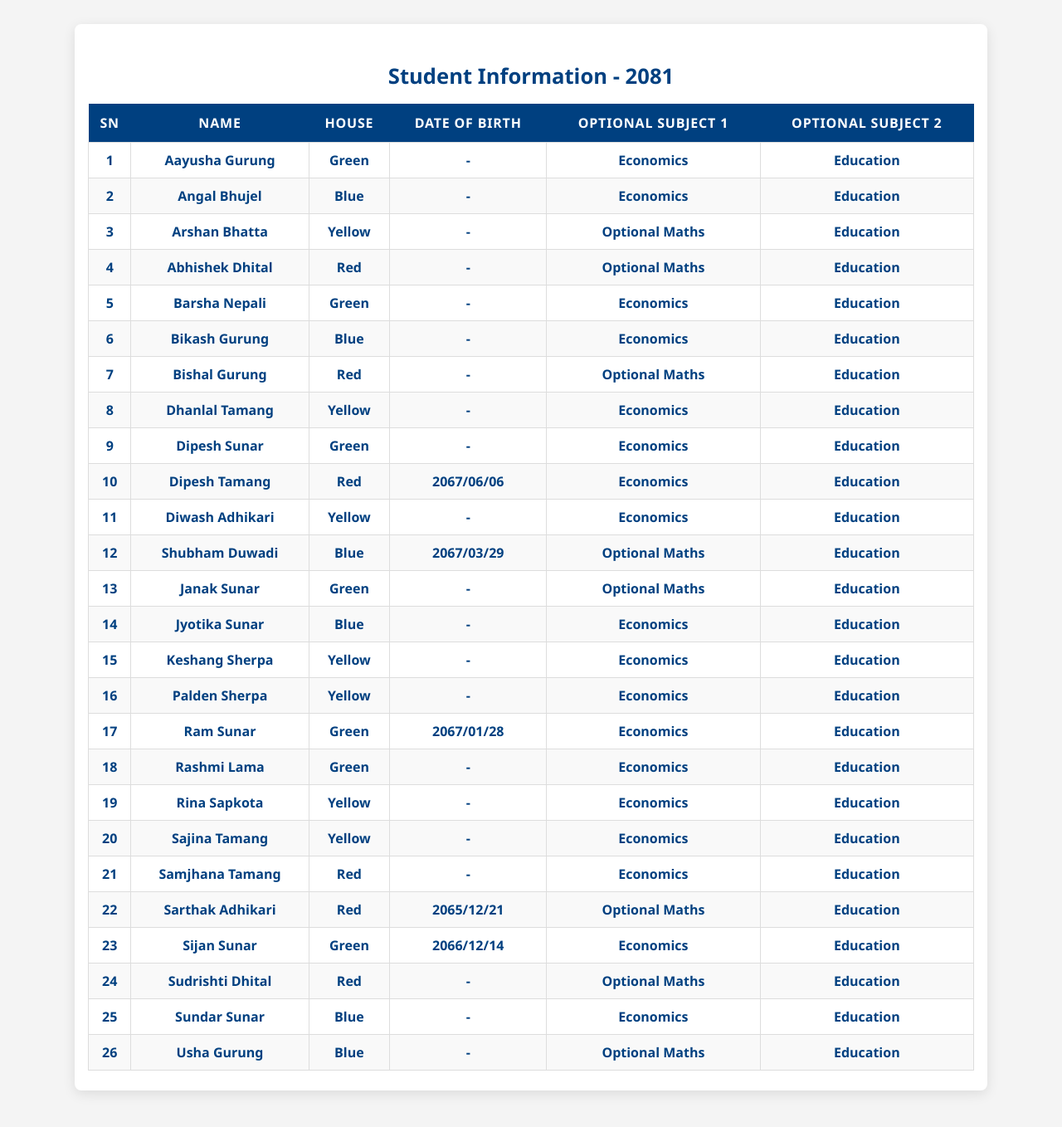
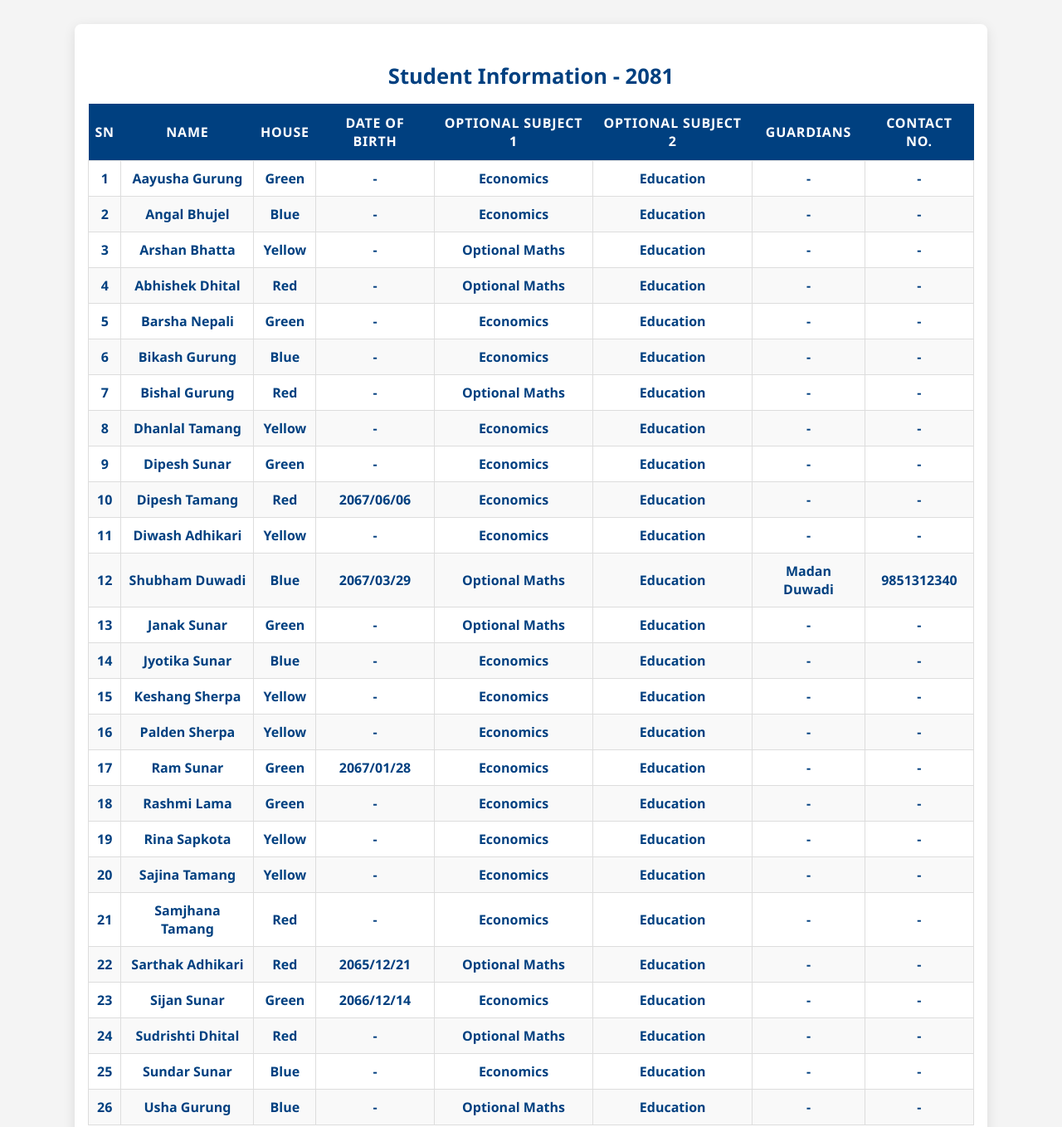
Before and after one commit to Sena201/ShreeGyanJyoti2, a plain HTML site: page class10.html in a window 1280 px wide. Shown: the part 223-1581 px from the top of the page at 83% size. Drawn offline with Linux system fonts and the light colour scheme.

Commit message:
Update class10.html

```diff
--- a/class10.html
+++ b/class10.html
@@ -194,35 +194,37 @@
         <th scope="col">Date of Birth</th>
         <th scope="col">Optional Subject 1</th>
         <th scope="col">Optional Subject 2</th>
+        <th scope="col">Guardians</th>
+        <th scope="col">Contact No.</th>
       </tr>
     </thead>
     <tbody>
-      <tr><td data-label="SN">1</td><td data-label="Name">Aayusha Gurung</td><td data-label="House">Green</td><td data-label="Date of Birth">-</td><td data-label="Optional Subject 1">Economics</td><td data-label="Optional Subject 2">Education</td></tr>
-      <tr><td data-label="SN">2</td><td data-label="Name">Angal Bhujel</td><td data-label="House">Blue</td><td data-label="Date of Birth">-</td><td data-label="Optional Subject 1">Economics</td><td data-label="Optional Subject 2">Education</td></tr>
-      <tr><td data-label="SN">3</td><td data-label="Name">Arshan Bhatta</td><td data-label="House">Yellow</td><td data-label="Date of Birth">-</td><td data-label="Optional Subject 1">Optional Maths</td><td data-label="Optional Subject 2">Education</td></tr>
-      <tr><td data-label="SN">4</td><td data-label="Name">Abhishek Dhital</td><td data-label="House">Red</td><td data-label="Date of Birth">-</td><td data-label="Optional Subject 1">Optional Maths</td><td data-label="Optional Subject 2">Education</td></tr>
-      <tr><td data-label="SN">5</td><td data-label="Name">Barsha Nepali</td><td data-label="House">Green</td><td data-label="Date of Birth">-</td><td data-label="Optional Subject 1">Economics</td><td data-label="Optional Subject 2">Education</td></tr>
-      <tr><td data-label="SN">6</td><td data-label="Name">Bikash Gurung</td><td data-label="House">Blue</td><td data-label="Date of Birth">-</td><td data-label="Optional Subject 1">Economics</td><td data-label="Optional Subject 2">Education</td></tr>
-      <tr><td data-label="SN">7</td><td data-label="Name">Bishal Gurung</td><td data-label="House">Red</td><td data-label="Date of Birth">-</td><td data-label="Optional Subject 1">Optional Maths</td><td data-label="Optional Subject 2">Education</td></tr>
-      <tr><td data-label="SN">8</td><td data-label="Name">Dhanlal Tamang</td><td data-label="House">Yellow</td><td data-label="Date of Birth">-</td><td data-label="Optional Subject 1">Economics</td><td data-label="Optional Subject 2">Education</td></tr>
-      <tr><td data-label="SN">9</td><td data-label="Name">Dipesh Sunar</td><td data-label="House">Green</td><td data-label="Date of Birth">-</td><td data-label="Optional Subject 1">Economics</td><td data-label="Optional Subject 2">Education</td></tr>
-      <tr><td data-label="SN">10</td><td data-label="Name">Dipesh Tamang</td><td data-label="House">Red</td><td data-label="Date of Birth">2067/06/06</td><td data-label="Optional Subject 1">Economics</td><td data-label="Optional Subject 2">Education</td></tr>
-      <tr><td data-label="SN">11</td><td data-label="Name">Diwash Adhikari</td><td data-label="House">Yellow</td><td data-label="Date of Birth">-</td><td data-label="Optional Subject 1">Economics</td><td data-label="Optional Subject 2">Education</td></tr>
-      <tr><td data-label="SN">12</td><td data-label="Name">Shubham Duwadi</td><td data-label="House">Blue</td><td data-label="Date of Birth">2067/03/29</td><td data-label="Optional Subject 1">Optional Maths</td><td data-label="Optional Subject 2">Education</td></tr>
-      <tr><td data-label="SN">13</td><td data-label="Name">Janak Sunar</td><td data-label="House">Green</td><td data-label="Date of Birth">-</td><td data-label="Optional Subject 1">Optional Maths</td><td data-label="Optional Subject 2">Education</td></tr>
-      <tr><td data-label="SN">14</td><td data-label="Name">Jyotika Sunar</td><td data-label="House">Blue</td><td data-label="Date of Birth">-</td><td data-label="Optional Subject 1">Economics</td><td data-label="Optional Subject 2">Education</td></tr>
-      <tr><td data-label="SN">15</td><td data-label="Name">Keshang Sherpa</td><td data-label="House">Yellow</td><td data-label="Date of Birth">-</td><td data-label="Optional Subject 1">Economics</td><td data-label="Optional Subject 2">Education</td></tr>
-      <tr><td data-label="SN">16</td><td data-label="Name">Palden Sherpa</td><td data-label="House">Yellow</td><td data-label="Date of Birth">-</td><td data-label="Optional Subject 1">Economics</td><td data-label="Optional Subject 2">Education</td></tr>
-      <tr><td data-label="SN">17</td><td data-label="Name">Ram Sunar</td><td data-label="House">Green</td><td data-label="Date of Birth">2067/01/28</td><td data-label="Optional Subject 1">Economics</td><td data-label="Optional Subject 2">Education</td></tr>
-      <tr><td data-label="SN">18</td><td data-label="Name">Rashmi Lama</td><td data-label="House">Green</td><td data-label="Date of Birth">-</td><td data-label="Optional Subject 1">Economics</td><td data-label="Optional Subject 2">Education</td></tr>
-      <tr><td data-label="SN">19</td><td data-label="Name">Rina Sapkota</td><td data-label="House">Yellow</td><td data-label="Date of Birth">-</td><td data-label="Optional Subject 1">Economics</td><td data-label="Optional Subject 2">Education</td></tr>
-      <tr><td data-label="SN">20</td><td data-label="Name">Sajina Tamang</td><td data-label="House">Yellow</td><td data-label="Date of Birth">-</td><td data-label="Optional Subject 1">Economics</td><td data-label="Optional Subject 2">Education</td></tr>
-      <tr><td data-label="SN">21</td><td data-label="Name">Samjhana Tamang</td><td data-label="House">Red</td><td data-label="Date of Birth">-</td><td data-label="Optional Subject 1">Economics</td><td data-label="Optional Subject 2">Education</td></tr>
-      <tr><td data-label="SN">22</td><td data-label="Name">Sarthak Adhikari</td><td data-label="House">Red</td><td data-label="Date of Birth">2065/12/21</td><td data-label="Optional Subject 1">Optional Maths</td><td data-label="Optional Subject 2">Education</td></tr>
-      <tr><td data-label="SN">23</td><td data-label="Name">Sijan Sunar</td><td data-label="House">Green</td><td data-label="Date of Birth">2066/12/14</td><td data-label="Optional Subject 1">Economics</td><td data-label="Optional Subject 2">Education</td></tr>
-      <tr><td data-label="SN">24</td><td data-label="Name">Sudrishti Dhital</td><td data-label="House">Red</td><td data-label="Date of Birth">-</td><td data-label="Optional Subject 1">Optional Maths</td><td data-label="Optional Subject 2">Education</td></tr>
-      <tr><td data-label="SN">25</td><td data-label="Name">Sundar Sunar</td><td data-label="House">Blue</td><td data-label="Date of Birth">-</td><td data-label="Optional Subject 1">Economics</td><td data-label="Optional Subject 2">Education</td></tr>
-      <tr><td data-label="SN">26</td><td data-label="Name">Usha Gurung</td><td data-label="House">Blue</td><td data-label="Date of Birth">-</td><td data-label="Optional Subject 1">Optional Maths</td><td data-label="Optional Subject 2">Education</td></tr>
+      <tr><td data-label="SN">1</td><td data-label="Name">Aayusha Gurung</td><td data-label="House">Green</td><td data-label="Date of Birth">-</td><td data-label="Optional Subject 1">Economics</td><td data-label="Optional Subject 2">Education</td><td data-lable="Guardians">-</td><td data-lable="Contact No.">-</td></tr>
+      <tr><td data-label="SN">2</td><td data-label="Name">Angal Bhujel</td><td data-label="House">Blue</td><td data-label="Date of Birth">-</td><td data-label="Optional Subject 1">Economics</td><td data-label="Optional Subject 2">Education</td><td data-lable="Guardians">-</td><td data-lable="Contact No.">-</td></tr>
+      <tr><td data-label="SN">3</td><td data-label="Name">Arshan Bhatta</td><td data-label="House">Yellow</td><td data-label="Date of Birth">-</td><td data-label="Optional Subject 1">Optional Maths</td><td data-label="Optional Subject 2">Education</td><td data-lable="Guardians">-</td><td data-lable="Contact No.">-</td></tr>
+      <tr><td data-label="SN">4</td><td data-label="Name">Abhishek Dhital</td><td data-label="House">Red</td><td data-label="Date of Birth">-</td><td data-label="Optional Subject 1">Optional Maths</td><td data-label="Optional Subject 2">Education</td><td data-lable="Guardians">-</td><td data-lable="Contact No.">-</td></tr>
+      <tr><td data-label="SN">5</td><td data-label="Name">Barsha Nepali</td><td data-label="House">Green</td><td data-label="Date of Birth">-</td><td data-label="Optional Subject 1">Economics</td><td data-label="Optional Subject 2">Education</td><td data-lable="Guardians">-</td><td data-lable="Contact No.">-</td></tr>
+      <tr><td data-label="SN">6</td><td data-label="Name">Bikash Gurung</td><td data-label="House">Blue</td><td data-label="Date of Birth">-</td><td data-label="Optional Subject 1">Economics</td><td data-label="Optional Subject 2">Education</td><td data-lable="Guardians">-</td><td data-lable="Contact No.">-</td></tr>
+      <tr><td data-label="SN">7</td><td data-label="Name">Bishal Gurung</td><td data-label="House">Red</td><td data-label="Date of Birth">-</td><td data-label="Optional Subject 1">Optional Maths</td><td data-label="Optional Subject 2">Education</td><td data-lable="Guardians">-</td><td data-lable="Contact No.">-</td></tr>
+      <tr><td data-label="SN">8</td><td data-label="Name">Dhanlal Tamang</td><td data-label="House">Yellow</td><td data-label="Date of Birth">-</td><td data-label="Optional Subject 1">Economics</td><td data-label="Optional Subject 2">Education</td><td data-lable="Guardians">-</td><td data-lable="Contact No.">-</td></tr>
+      <tr><td data-label="SN">9</td><td data-label="Name">Dipesh Sunar</td><td data-label="House">Green</td><td data-label="Date of Birth">-</td><td data-label="Optional Subject 1">Economics</td><td data-label="Optional Subject 2">Education</td><td data-lable="Guardians">-</td><td data-lable="Contact No.">-</td></tr>
+      <tr><td data-label="SN">10</td><td data-label="Name">Dipesh Tamang</td><td data-label="House">Red</td><td data-label="Date of Birth">2067/06/06</td><td data-label="Optional Subject 1">Economics</td><td data-label="Optional Subject 2">Education</td><td data-lable="Guardians">-</td><td data-lable="Contact No.">-</td></tr>
+      <tr><td data-label="SN">11</td><td data-label="Name">Diwash Adhikari</td><td data-label="House">Yellow</td><td data-label="Date of Birth">-</td><td data-label="Optional Subject 1">Economics</td><td data-label="Optional Subject 2">Education</td><td data-lable="Guardians">-</td><td data-lable="Contact No.">-</td></tr>
+      <tr><td data-label="SN">12</td><td data-label="Name">Shubham Duwadi</td><td data-label="House">Blue</td><td data-label="Date of Birth">2067/03/29</td><td data-label="Optional Subject 1">Optional Maths</td><td data-label="Optional Subject 2">Education</td><td data-lable="Guardians">Madan Duwadi</td><td data-lable="Contact No.">9851312340</td></tr>
+      <tr><td data-label="SN">13</td><td data-label="Name">Janak Sunar</td><td data-label="House">Green</td><td data-label="Date of Birth">-</td><td data-label="Optional Subject 1">Optional Maths</td><td data-label="Optional Subject 2">Education</td><td data-lable="Guardians">-</td><td data-lable="Contact No.">-</td></tr>
+      <tr><td data-label="SN">14</td><td data-label="Name">Jyotika Sunar</td><td data-label="House">Blue</td><td data-label="Date of Birth">-</td><td data-label="Optional Subject 1">Economics</td><td data-label="Optional Subject 2">Education</td><td data-lable="Guardians">-</td><td data-lable="Contact No.">-</td></tr>
+      <tr><td data-label="SN">15</td><td data-label="Name">Keshang Sherpa</td><td data-label="House">Yellow</td><td data-label="Date of Birth">-</td><td data-label="Optional Subject 1">Economics</td><td data-label="Optional Subject 2">Education</td><td data-lable="Guardians">-</td><td data-lable="Contact No.">-</td></tr>
+      <tr><td data-label="SN">16</td><td data-label="Name">Palden Sherpa</td><td data-label="House">Yellow</td><td data-label="Date of Birth">-</td><td data-label="Optional Subject 1">Economics</td><td data-label="Optional Subject 2">Education</td><td data-lable="Guardians">-</td><td data-lable="Contact No.">-</td></tr>
+      <tr><td data-label="SN">17</td><td data-label="Name">Ram Sunar</td><td data-label="House">Green</td><td data-label="Date of Birth">2067/01/28</td><td data-label="Optional Subject 1">Economics</td><td data-label="Optional Subject 2">Education</td><td data-lable="Guardians">-</td><td data-lable="Contact No.">-</td></tr>
+      <tr><td data-label="SN">18</td><td data-label="Name">Rashmi Lama</td><td data-label="House">Green</td><td data-label="Date of Birth">-</td><td data-label="Optional Subject 1">Economics</td><td data-label="Optional Subject 2">Education</td><td data-lable="Guardians">-</td><td data-lable="Contact No.">-</td></tr>
+      <tr><td data-label="SN">19</td><td data-label="Name">Rina Sapkota</td><td data-label="House">Yellow</td><td data-label="Date of Birth">-</td><td data-label="Optional Subject 1">Economics</td><td data-label="Optional Subject 2">Education</td><td data-lable="Guardians">-</td><td data-lable="Contact No.">-</td></tr>
+      <tr><td data-label="SN">20</td><td data-label="Name">Sajina Tamang</td><td data-label="House">Yellow</td><td data-label="Date of Birth">-</td><td data-label="Optional Subject 1">Economics</td><td data-label="Optional Subject 2">Education</td><td data-lable="Guardians">-</td><td data-lable="Contact No.">-</td></tr>
+      <tr><td data-label="SN">21</td><td data-label="Name">Samjhana Tamang</td><td data-label="House">Red</td><td data-label="Date of Birth">-</td><td data-label="Optional Subject 1">Economics</td><td data-label="Optional Subject 2">Education</td><td data-lable="Guardians">-</td><td data-lable="Contact No.">-</td></tr>
+      <tr><td data-label="SN">22</td><td data-label="Name">Sarthak Adhikari</td><td data-label="House">Red</td><td data-label="Date of Birth">2065/12/21</td><td data-label="Optional Subject 1">Optional Maths</td><td data-label="Optional Subject 2">Education</td><td data-lable="Guardians">-</td><td data-lable="Contact No.">-</td></tr>
+      <tr><td data-label="SN">23</td><td data-label="Name">Sijan Sunar</td><td data-label="House">Green</td><td data-label="Date of Birth">2066/12/14</td><td data-label="Optional Subject 1">Economics</td><td data-label="Optional Subject 2">Education</td><td data-lable="Guardians">-</td><td data-lable="Contact No.">-</td></tr>
+      <tr><td data-label="SN">24</td><td data-label="Name">Sudrishti Dhital</td><td data-label="House">Red</td><td data-label="Date of Birth">-</td><td data-label="Optional Subject 1">Optional Maths</td><td data-label="Optional Subject 2">Education</td><td data-lable="Guardians">-</td><td data-lable="Contact No.">-</td></tr>
+      <tr><td data-label="SN">25</td><td data-label="Name">Sundar Sunar</td><td data-label="House">Blue</td><td data-label="Date of Birth">-</td><td data-label="Optional Subject 1">Economics</td><td data-label="Optional Subject 2">Education</td><td data-lable="Guardians">-</td><td data-lable="Contact No.">-</td></tr>
+      <tr><td data-label="SN">26</td><td data-label="Name">Usha Gurung</td><td data-label="House">Blue</td><td data-label="Date of Birth">-</td><td data-label="Optional Subject 1">Optional Maths</td><td data-label="Optional Subject 2">Education</td><td data-lable="Guardians">-</td><td data-lable="Contact No.">-</td></tr>
     </tbody>
   </table>
 </main>
```
